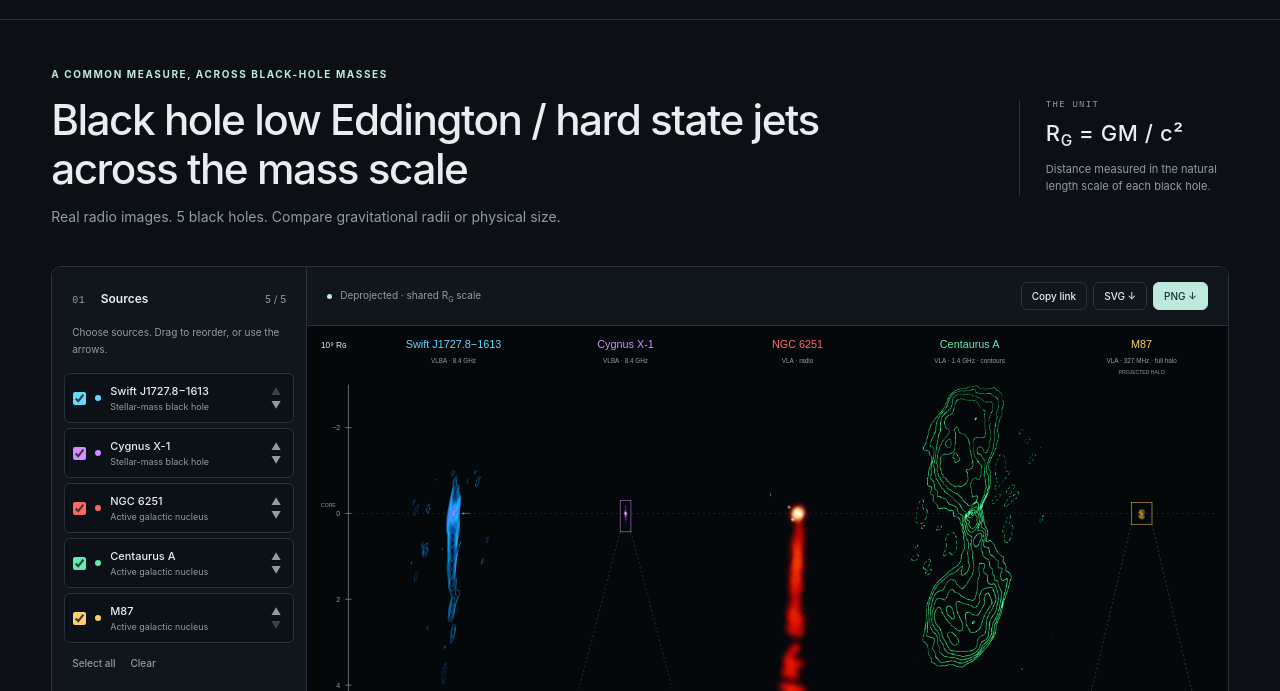
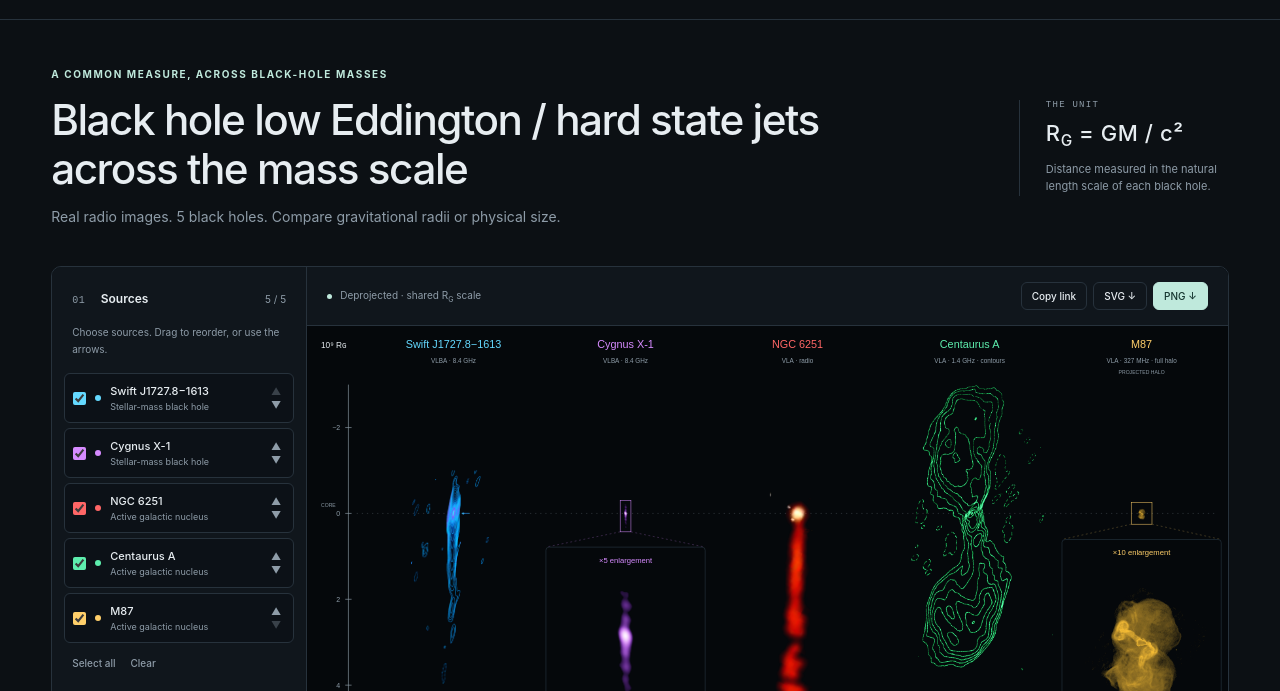
Before and after one commit to robfender/jet-atlas, a website: page index.html in a window 1280 px wide. Both pictures are taken after a click on the button "Physical size". Shown: the part 60-751 px from the top of the page. Drawn offline with Linux system fonts and the light colour scheme.

Commit message:
Place enlarged insets inside the common-scale plotting area

```diff
--- a/app.js
+++ b/app.js
@@ -1,4 +1,4 @@
-import {freshState,unitsPerPixel,extent,fitRange,validRange,tickStep,stateToHash,stateFromHash} from './model.js?v=2';
+import {freshState,unitsPerPixel,extent,fitRange,validRange,tickStep,insetPlacement,stateToHash,stateFromHash} from './model.js?v=3';
 
 const $=id=>document.getElementById(id);
 const escapeXML=v=>String(v).replace(/[&<>"']/g,c=>({'&':'&amp;','<':'&lt;','>':'&gt;','"':'&quot;',"'":'&apos;'}[c]));
@@ -45,9 +45,9 @@ function renderFigure(){
   if(!list.length){$('figure').innerHTML='<div class="empty"><strong>A universe of scales.</strong><p>Select a source to start comparing.</p></div>';return;}
   const col=270,W=95+list.length*col,top=92,plotH=620,bottom=top+plotH;
   const scale=plotH/(state.above+state.below),core=top+state.above*scale;
-  const hasInsets=state.insets&&(physical||list.some(s=>s.inset)),insetTop=bottom+55,insetH=330;
-  const footerY=hasInsets?insetTop+insetH+45:bottom+75;
-  const H=state.information?footerY+135:hasInsets?insetTop+insetH+30:bottom+45;
+  const hasInsets=state.insets&&(physical||list.some(s=>s.inset));
+  const footerY=bottom+75;
+  const H=state.information?footerY+135:bottom+45;
   const parts=[`<svg xmlns="http://www.w3.org/2000/svg" xmlns:xlink="http://www.w3.org/1999/xlink" width="${W}" height="${H}" viewBox="0 0 ${W} ${H}" role="img" aria-labelledby="plot-title plot-desc"><title id="plot-title">Black hole low Eddington / hard state jets across the mass scale</title><desc id="plot-desc">${escapeXML(list.map(s=>s.name).join(', '))}. Shared size scale: ${unit}. ${state.projection} distances; M87 halo always projected. R_G equals GM over c squared. Core markers are not jet sizes. Colours do not compare brightness.</desc><defs><filter id="light-emission" color-interpolation-filters="sRGB"><feComponentTransfer><feFuncR type="linear" slope="0.58"/><feFuncG type="linear" slope="0.58"/><feFuncB type="linear" slope="0.58"/><feFuncA type="gamma" amplitude="1" exponent="0.6" offset="0"/></feComponentTransfer></filter></defs><rect width="${W}" height="${H}" fill="${p.bg}"/><g font-family="Arial,Helvetica,sans-serif">`];
   const text=(x,y,str,size=12,color=p.muted,anchor='middle',extra='')=>parts.push(`<text x="${x}" y="${y}" text-anchor="${anchor}" font-size="${size}" fill="${color}" ${extra}>${escapeXML(str)}</text>`);
   const image=(s,x,y,k)=>{
@@ -75,23 +75,26 @@ function renderFigure(){
     }
     const e=extent(s,state.projection,state.units),clipped=e.below>state.below*1.001||e.above>state.above*1.001||s.width*k>col-10;
     if(clipped)text(cx,bottom+19,'Image extends beyond view',9,color);
-    if(hasInsets&&(s.inset||(physical&&s.height*k<120))){
+    const placement=insetPlacement(core-s.core[1]*k,core+(s.height-s.core[1])*k,core,top,bottom);
+    if(hasInsets&&placement&&(s.inset||(physical&&s.height*k<120))){
+      const insetTop=placement.top,insetH=placement.height,bodyH=insetH-95;
       // Uniform magnification only; changing range never changes the common calibration.
-      const available=Math.min((col-34)/(s.width*k),235/(s.height*k));
+      const available=Math.min((col-34)/(s.width*k),bodyH/(s.height*k));
       const zoom=physical?niceMagnification(available*.95):Math.min(s.inset,Math.floor(available*10)/10);
       if(zoom>1){
         const bw=Math.max(16,Math.min(s.width*k+12,col-20)),bh=Math.max(20,Math.min(s.height*k+12,plotH));
         const boxY=Math.max(top,Math.min(core-s.core[1]*k-6,bottom-bh));
-        parts.push(`<rect x="${cx-bw/2}" y="${boxY}" width="${bw}" height="${bh}" fill="none" stroke="${color}" stroke-width=".8"/><path d="M${cx-bw/2},${boxY+bh} L${left+10},${insetTop} M${cx+bw/2},${boxY+bh} L${left+col-10},${insetTop}" stroke="${color}" opacity=".35" stroke-dasharray="3 4" fill="none"/><rect x="${left+10}" y="${insetTop}" width="${col-20}" height="${insetH}" rx="5" fill="${p.bg}" stroke="${p.line}"/>`);
+        const fromY=placement.side==='below'?boxY+bh:boxY,toY=placement.side==='below'?insetTop:insetTop+insetH;
+        parts.push(`<rect x="${cx-bw/2}" y="${boxY}" width="${bw}" height="${bh}" fill="none" stroke="${color}" stroke-width=".8"/><path d="M${cx-bw/2},${fromY} L${left+10},${toY} M${cx+bw/2},${fromY} L${left+col-10},${toY}" stroke="${color}" opacity=".35" stroke-dasharray="3 4" fill="none"/><rect data-inset="${s.id}" x="${left+10}" y="${insetTop}" width="${col-20}" height="${insetH}" rx="5" fill="${p.bg}" stroke="${p.line}"/>`);
         text(cx,insetTop+25,(zoom>=1e4?`Enlarged ${scientific(zoom)} times`:`×${zoom} enlargement`),12,color);
-        const zk=k*zoom,bodyY=insetTop+44,bodyH=235;
+        const zk=k*zoom,bodyY=insetTop+44;
         const imageTop=bodyY+(bodyH-s.height*zk)/2,zy=imageTop+s.core[1]*zk;
         parts.push(image(s,cx,zy,zk));
         const barValue=10**Math.floor(Math.log10(125/(scale*zoom))),barW=barValue*scale*zoom;
         const bx=cx-barW/2,by=insetTop+insetH-33;
         parts.push(`<path d="M${bx},${by-4}v8 M${bx},${by}h${barW} M${bx+barW},${by-4}v8" fill="none" stroke="${color}"/>`);
         text(cx,by+21,physical?physicalBar(barValue):`${formatPower(barValue*1e9)} Rɢ`,11,color);
-      }else text(cx,insetTop+45,'Resolved at the shared scale',10,p.muted);
+      }
     }
     if(state.information){
       text(cx,footerY,s.name,14,color);text(cx,footerY+24,`Mʙʜ = ${s.massLabel}`,12,p.ink);
--- a/index.html
+++ b/index.html
@@ -8,7 +8,7 @@
   <title>Black hole low Eddington / hard state jets across the mass scale</title>
   <link rel="icon" href="assets/favicon.svg" type="image/svg+xml">
   <link rel="stylesheet" href="styles.css?v=2">
-  <script type="module" src="app.js?v=2"></script>
+  <script type="module" src="app.js?v=3"></script>
 </head>
 <body>
   <header class="masthead">
--- a/model.js
+++ b/model.js
@@ -26,6 +26,16 @@ export function fitRange(sources,projection,units='rg'){
 }
 export function validRange(above,below,units='rg'){const max=units==='physical'?1e9:10000,min=units==='physical'?1e-12:.001;return Number.isFinite(above)&&Number.isFinite(below)&&above>=0&&below>=0&&above+below>=min&&above<=max&&below<=max;}
 export function tickStep(span){const rough=span/9;const base=10**Math.floor(Math.log10(rough));return [1,2,2.5,5,10].find(n=>n*base>=rough)*base;}
+export function insetPlacement(imageTop,imageBottom,core,plotTop=92,plotBottom=712){
+  // Keep insets inside the plot, on whichever side leaves more clear space.
+  const belowTop=Math.max(plotTop+8,imageBottom+30,core+38);
+  const aboveBottom=Math.min(plotBottom-8,imageTop-30,core-25);
+  const belowSpace=plotBottom-8-belowTop,aboveSpace=aboveBottom-(plotTop+8);
+  const side=belowSpace>=aboveSpace?'below':'above',space=Math.max(belowSpace,aboveSpace);
+  if(space<160)return null;
+  const height=Math.min(330,space);
+  return {side,height,top:side==='below'?belowTop:aboveBottom-height};
+}
 export function stateToHash(state){
   const p=new URLSearchParams({sources:state.order.filter(id=>state.selected.includes(id)).join(','),order:state.order.join(','),above:String(state.above),below:String(state.below),units:state.units,view:state.projection,theme:state.theme,insets:state.insets?'1':'0',info:state.information?'1':'0'});
   return '#'+p.toString();
```
Also changed, not shown: tests/model.test.js (+12 -1 lines), README.md.
